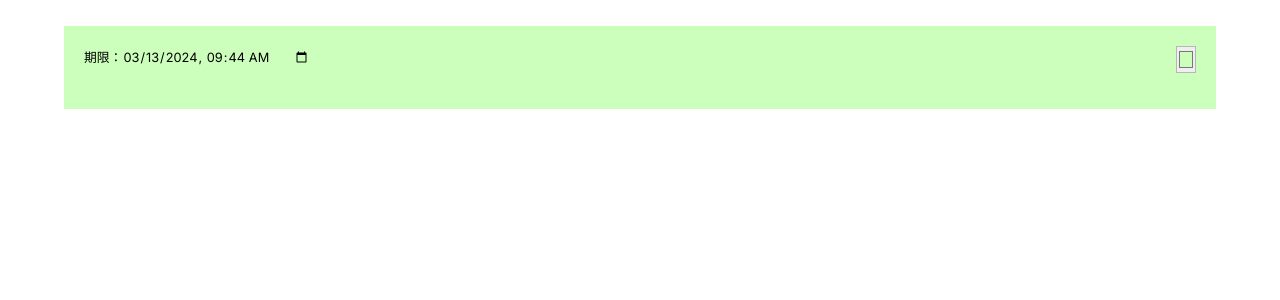
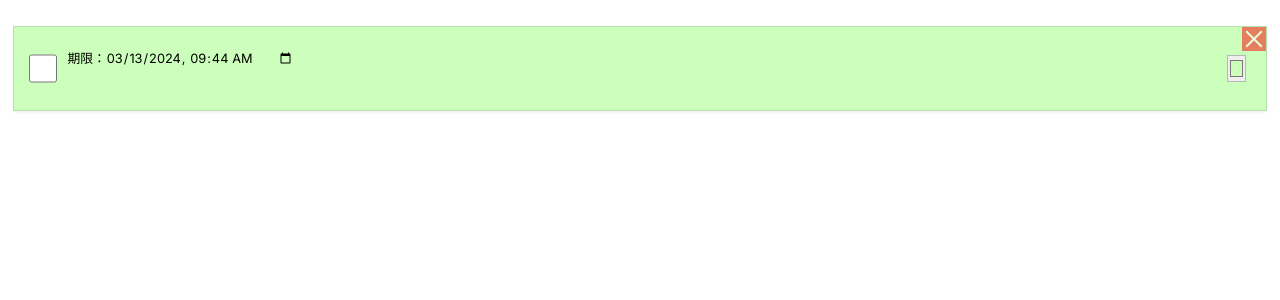
Before and after one commit to kooreme/local-reminder, a Next.js app: page / in a window 1280 px wide. Both pictures are taken after a click on the element 640 px from the left and 18 px from the top of the page. Shown: the top 300 px of the page. Built offline with nearby package versions, Linux system fonts and the light colour scheme.

Commit message:
Githubへ公開

```diff
--- a/next.config.mjs
+++ b/next.config.mjs
@@ -1,4 +1,5 @@
 /** @type {import('next').NextConfig} */
-const nextConfig = {};
+const nextConfig = {
+};
 
 export default nextConfig;
--- a/package.json
+++ b/package.json
@@ -1,11 +1,11 @@
 {
   "name": "my-reminder",
-  "version": "0.1.0",
+  "version": "0.2.0",
   "private": true,
   "scripts": {
-    "dev": "next dev",
+    "dev": "next dev -p 62085",
     "build": "next build",
-    "start": "next start",
+    "start": "next start -p 62085",
     "lint": "next lint"
   },
   "dependencies": {
--- a/src/app/page.tsx
+++ b/src/app/page.tsx
@@ -1,17 +1,12 @@
 "use client";
 import styles from "./page.module.css";
 import Memo from "./ui/memo";
-import { DEFAULT_BACKGROUND_COLOR, MemoInfo, UpdateFactory } from "./types/memo";
+import { DEFAULT_BACKGROUND_COLOR, MemoInfo, UpdateMemo } from "./types/memo";
 import { useEffect, useState } from "react";
 import AddMemo from "./ui/add-memo";
 import dayjs from "dayjs";
 
 export default function Home() {
-  const temp: MemoInfo = {
-    id: 0,
-    description: "Tesaaaat",
-    color: DEFAULT_BACKGROUND_COLOR,
-  }
   const [memos, setMemos] = useState<MemoInfo[]>([]);
 
   useEffect(() => {
@@ -20,32 +15,55 @@ export default function Home() {
     setMemos(start);
   }, []);
 
-  const updateFactory: UpdateFactory = (propName) => (memo, newValue, index) => {
+  const updateDataInMemo: UpdateMemo = (memo, propName, newValue, index) => {
     if (memos.length === 0) return;
-    const copyMemo = Object.assign({}, memo);
-    if (newValue !== undefined) copyMemo[propName] = newValue;
+    const copyMemo = { ...memo };
+
+    //クソダサい（
+    if (newValue != null) {
+      switch (propName) {
+        case "color":
+        case "deadline":
+        case "description":
+          if (typeof newValue === "string") copyMemo[propName] = newValue;
+          break;
+        case "isComplete":
+          if (typeof newValue === "boolean") copyMemo[propName] = newValue;
+          break;
+      }
+    }
     const copyMemos = [...memos];
     copyMemos[index] = copyMemo;
-    localStorage.setItem("my-reminder", JSON.stringify(copyMemos));
-    setMemos(copyMemos);
+    recordAndSetMemos(copyMemos);
   }
+
   const createMemo = (i: number) => {
     const create = (id: number) => ({
       id: id,
       description: "",
       color: DEFAULT_BACKGROUND_COLOR,
-      deadline: dayjs().format("YYYY-MM-DDTHH:mm")
+      deadline: dayjs().format("YYYY-MM-DDTHH:mm"),
+      isComplete: false
     });
+
     if (memos.length === 0) return setMemos([create(0)]);
 
     const id = Math.max(...memos.map(m => m.id)) + 1;
     const copyMemos = [...memos].slice(0, i)?.concat(create(id), [...memos].slice(i));
-    setMemos(copyMemos);
+    recordAndSetMemos(copyMemos);
+  }
+  const deleteMemo = (i: number) => {
+    const copyMemos = memos.toSpliced(i, 1);
+    recordAndSetMemos(copyMemos);
+  }
+  const recordAndSetMemos = (memos: MemoInfo[]) => {
+    localStorage.setItem("my-reminder", JSON.stringify(memos));
+    setMemos(memos);
   }
 
   const memoLists = memos?.map((memo, i) =>
     <div key={memo.id} className={styles.memoList}>
-      <Memo i={i} info={memo} updateFactory={updateFactory} />
+      <Memo i={i} info={memo} updater={updateDataInMemo} deleter={deleteMemo} />
       <AddMemo i={i + 1} onclick={createMemo} />
     </div>
   );
--- a/src/app/ui/add-memo.module.css
+++ b/src/app/ui/add-memo.module.css
@@ -1,6 +1,6 @@
 .addMemo {
     height: 1rem;
-    width: 90%;
+    width: 98%;
     position: relative;
 
 }
--- a/src/app/ui/memo.module.css
+++ b/src/app/ui/memo.module.css
@@ -2,16 +2,59 @@
     box-sizing: border-box;
     padding: 20px;
     padding-left: 15px;
-    width: 90%;
+    width: 98%;
     display: flex;
     justify-content: space-between;
+    align-items: center;
     gap: 5px;
     height: max-content;
+    position: relative;
+    border: 1px solid rgba(128, 128, 128, 0.25);
+    box-shadow: 0px 2px 4px -2px rgba(193, 193, 193, 0.50);
 }
 
 .memo label {
     font-size: 0.8rem;
     margin-left: 5px;
+}
+
+.delete {
+    position: absolute;
+    top: 0;
+    right: 0;
+    width: 24px;
+    height: 24px;
+    background-color: #FF0000;
+    opacity: 0.5;
+    transition: opacity .2s;
+}
+
+.delete::before,
+.delete::after {
+    content: "";
+    position: absolute;
+    top: 50%;
+    left: 50%;
+    width: 22px;
+    height: 2px;
+    background-color: white;
+}
+
+.delete::before {
+    transform: translate(-50%, -50%) rotate(45deg);
+}
+
+.delete::after {
+    transform: translate(-50%, -50%) rotate(-45deg);
+}
+
+.delete:hover {
+    opacity: 1;
+}
+
+.checkbox {
+    width: 30px;
+    align-self: stretch;
 }
 
 .maxcontent {
--- a/src/app/ui/memo.tsx
+++ b/src/app/ui/memo.tsx
@@ -2,14 +2,14 @@
 
 import { useState } from "react";
 import styles from "./memo.module.css";
-import { MemoInfo, UpdateFactory } from "../types/memo";
+import { DeleteMemo, MemoInfo, UpdateMemo } from "../types/memo";
 
-type WhiteBlack = "white" | "black"
+type PermitTextColor = "white" | "black"
 
 const COLOR_BASIS = 128 * 3;
 
-export default function Memo({ i, info, updateFactory }: { i: number, info: MemoInfo, updateFactory: UpdateFactory }) {
-    function checkColor(backgroundColor: string): WhiteBlack {
+export default function Memo({ i, info, updater, deleter }: { i: number, info: MemoInfo, updater: UpdateMemo, deleter: DeleteMemo }) {
+    function calcTextColor(backgroundColor: string): PermitTextColor {
         const colorSum = backgroundColor
             .slice(1)
             .match(/.{2}/g)
@@ -19,30 +19,33 @@ export default function Memo({ i, info, updateFactory }: { i: number, info: Memo
         return colorSum < COLOR_BASIS ? "white" : "black";
     }
     const { color: backgroundColor, deadline, description } = info;
-    const [color, setColor] = useState(checkColor(backgroundColor ? backgroundColor : "#ffffff"));
+    const [textColor, setTextColor] = useState(calcTextColor(backgroundColor ? backgroundColor : "#ffffff"));
+
     return (
         <>
-            <div className={styles.memo} style={{ backgroundColor, color }}>
+            <div className={styles.memo} style={{ backgroundColor, color: textColor }}>
+                <div className={styles.delete} onClick={() => deleter(i)} />
+                <input type="checkbox" className={styles.checkbox} checked={info.isComplete} onChange={(e) => updater(info, "isComplete", e.target.checked, i)} />
                 <div className={styles.maxcontent}>
                     <label htmlFor="deadline">期限：</label>
                     <input name="deadline" type="datetime-local"
-                        className={`${styles.datetime} ${color === "black" ? styles.black : styles.white}`}
+                        className={`${styles.datetime} ${textColor === "black" ? styles.black : styles.white}`}
                         pattern="[0-9]{4}-[0-9]{2}-[0-9]{2}T[0-9]{2}:[0-9]{2}"
                         value={deadline}
-                        onChange={(e) => updateFactory("deadline")(info, e.target.value, i)}
+                        onChange={(e) => updater(info, "deadline", e.target.value, i)}
                     />
                     <div className={styles.dummy}>
                         {description + "\u200b"}
                         <Textarea
-                            color={color}
+                            color={textColor}
                             description={description}
-                            change={(value) => updateFactory("description")(info, value, i)}
+                            change={(value) => updater(info, "description", value, i)}
                         />
                     </div>
                 </div>
                 <input className={styles.color} value={backgroundColor} type="color" onChange={(e) => {
-                    setColor(checkColor(e.target.value));
-                    updateFactory("color")(info, e.target.value, i);
+                    setTextColor(calcTextColor(e.target.value));
+                    updater(info, "color", e.target.value, i);
                 }} />
             </div>
         </>
@@ -51,7 +54,7 @@ export default function Memo({ i, info, updateFactory }: { i: number, info: Memo
 
 function Textarea({ description, color, change }: {
     description: string,
-    color: WhiteBlack,
+    color: PermitTextColor,
     change: (value: string) => void,
 }) {
     return (
```
Also changed, not shown: src/app/types/memo.ts (+7 -5 lines), 1 other file (tests, documents, lock files or other folders).
